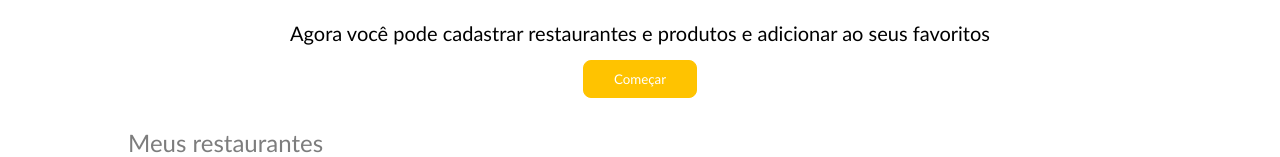
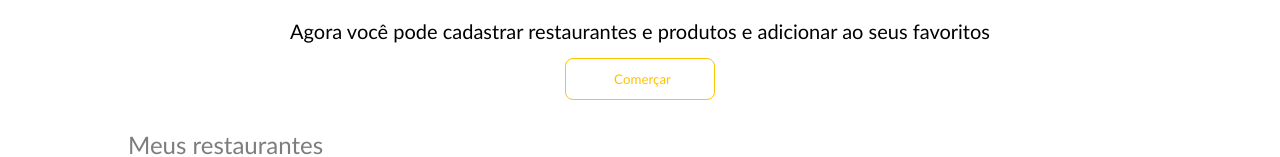
Before and after one commit to mfnp14/globotech-desafio-final, a React (Create React App) app in the folder frontend/jason-app/: page /home in a window 1280 px wide. Shown: the part 277-434 px from the top of the page. Built offline with nearby package versions, Linux system fonts and the light colour scheme; no server answers.

Commit message:
Estilizando button home

```diff
--- a/frontend/jason-app/src/pages/home/index.tsx
+++ b/frontend/jason-app/src/pages/home/index.tsx
@@ -1,4 +1,5 @@
 import { useEffect, useState } from "react";
+import { useHistory } from "react-router-dom";
 import api from "../../services/api";
 import Card from "../../component/Card";
 import {
@@ -9,9 +10,11 @@ import {
   HomeTitle,
   Subtitle,
 } from "./style";
+import GenericButton from "../../component/Button";
 
 const Home = () => {
   const [restauranteData, setRestauranteData] = useState([]);
+  const history = useHistory();
 
   useEffect(() => {
     api
@@ -21,6 +24,10 @@ const Home = () => {
       });
   }, []);
 
+  const goToPage = (page: any) => {
+    history.push(`/${page}`);
+  };
+
   return (
     <Container>
       <HomeHeader>
@@ -29,7 +36,7 @@ const Home = () => {
           Agora você pode cadastrar restaurantes e produtos e adicionar ao seus
           favoritos
         </p>
-        <ButtonPrimary>Começar</ButtonPrimary>
+        <GenericButton secondary onclick={() => goToPage("register")} label={"Comerçar"} />
       </HomeHeader>
 
       <HomeContent>
```
